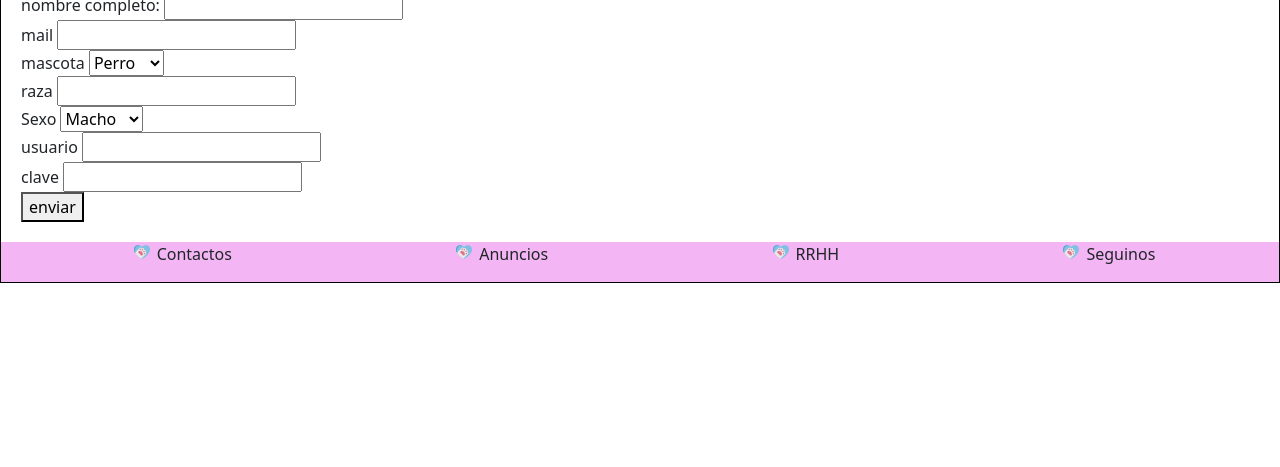
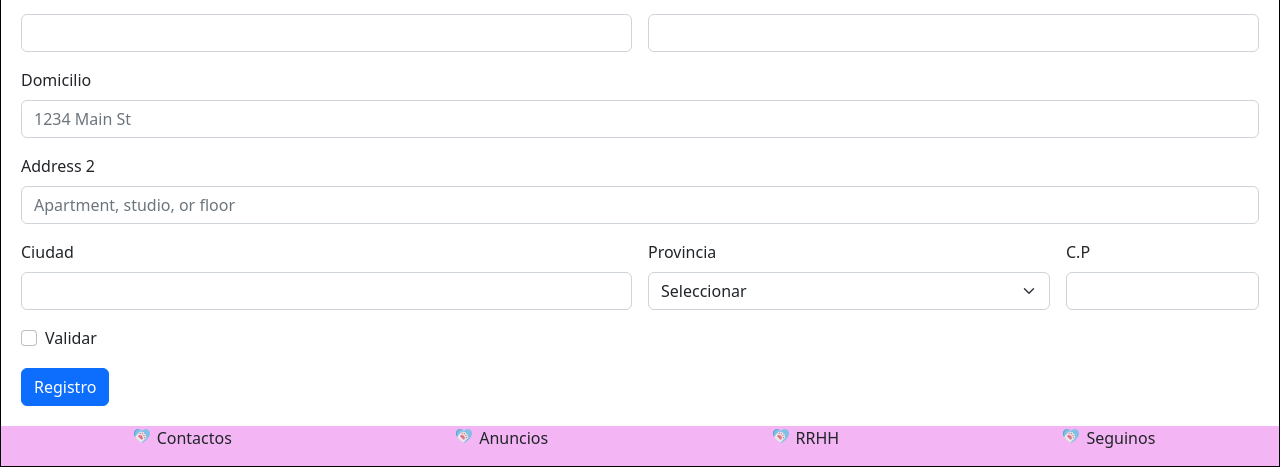
Before and after one commit to francodemilano/TinPetDamilano, a plain HTML site: page secciones/registro.html in a window 1280 px wide. Shown: the part 499-966 px from the top of the page. Before the commit the page ends 800 px from the top, so only its background shows below. Drawn offline with nearby package versions, Linux system fonts and the light colour scheme.

Commit message:
registro

```diff
--- a/secciones/registro.html
+++ b/secciones/registro.html
@@ -61,53 +61,61 @@
             </div>
           </nav>
     <section class="formulario">
-        <div>
-            <form action="#">
-            <h2>Registro</h2>
-            <div>
-                <label for="nombre">nombre completo:</label>
-                <input type="text">
+      <div class="row">
+        <div class="col">
+          <input type="text" class="form-control" placeholder="First name" aria-label="First name">
         </div>
-            <div>
-                <label for="correo">mail</label>
-                <input type="email" name="mail" id=""required>
+        <div class="col">
+          <input type="text" class="form-control" placeholder="Last name" aria-label="Last name">
         </div>
-            <div>
-                <label for="mascota">mascota</label>
-                <select name="tipo">
-                    <option value="opcion1">Perro</option>
-                    <option value="opcion1">Gato</option>
-                    <option value="opcion1">Pez</option>
-                    <option value="opcion1">Conejo</option>
-                    <option value="opcion1">Iguana</option>
+      </div>
+      <form class="row g-3">
+        <div class="col-md-6">
+          <label for="inputEmail4" class="form-label">Email</label>
+          <input type="email" class="form-control" id="inputEmail4">
+        </div>
+        <div class="col-md-6">
+          <label for="inputPassword4" class="form-label">Password</label>
+          <input type="password" class="form-control" id="inputPassword4">
+        </div>
+        <div class="col-12">
+          <label for="inputAddress" class="form-label">Domicilio</label>
+          <input type="text" class="form-control" id="inputAddress" placeholder="1234 Main St">
+        </div>
+        <div class="col-12">
+          <label for="inputAddress2" class="form-label">Address 2</label>
+          <input type="text" class="form-control" id="inputAddress2" placeholder="Apartment, studio, or floor">
+        </div>
+        <div class="col-md-6">
+          <label for="inputCity" class="form-label">Ciudad</label>
+          <input type="text" class="form-control" id="inputCity">
+        </div>
+        <div class="col-md-4">
+          <label for="inputState" class="form-label">Provincia</label>
+          <select id="inputState" class="form-select">
+            <option selected>Seleccionar</option>
+            <option>Cordoba</option>
+            <option>Mendoza</option>
+            <option>Santa Fe</option>
+            <option>Stgo del Estero</option>
           </select>
         </div>
-            <div>
-                <label for="raza"></label>raza
-                <input type="text">
+        <div class="col-md-2">
+          <label for="inputZip" class="form-label">C.P</label>
+          <input type="text" class="form-control" id="inputZip">
         </div>
-            <div>
-                <label for="sexo"></label>Sexo
-                <select name="tipo">
-                    <option value="opcion1">Macho</option>
-                    <option value="opcion1">Hembra</option>
-                </select>
+        <div class="col-12">
+          <div class="form-check">
+            <input class="form-check-input" type="checkbox" id="gridCheck">
+            <label class="form-check-label" for="gridCheck">
+              Validar
+            </label>
           </div>
-            <div>
-                <label for="usuario">usuario</label>
-                <input type="text">
         </div>
-
-            <div>
-                <label for="clave">clave</label>
-                <input type="password" name="password" id="">
-            </div>
-
-            <div>
-                <button type="submit">enviar</button>
+        <div class="col-12">
+          <button type="submit" class="btn btn-primary">Registro</button>
         </div>
       </form>
-        </div>
 
     </section>
     <footer>
```
Also changed, not shown: secciones/contactos.html (+22 -18 lines). Lines whose indentation alone changed are shown as unchanged.
